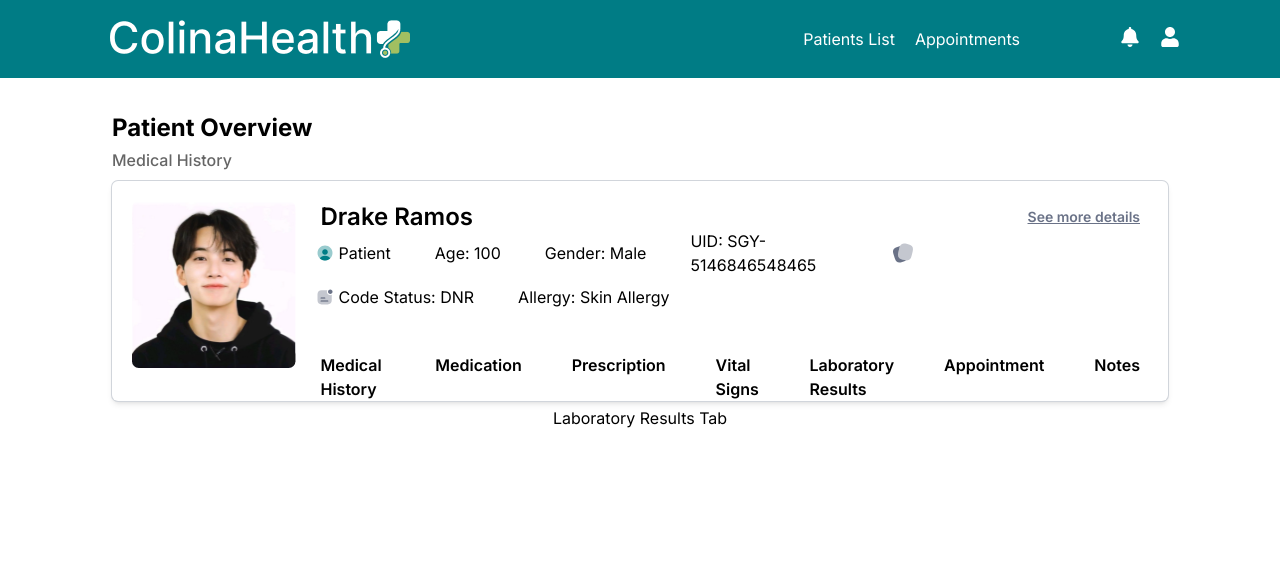
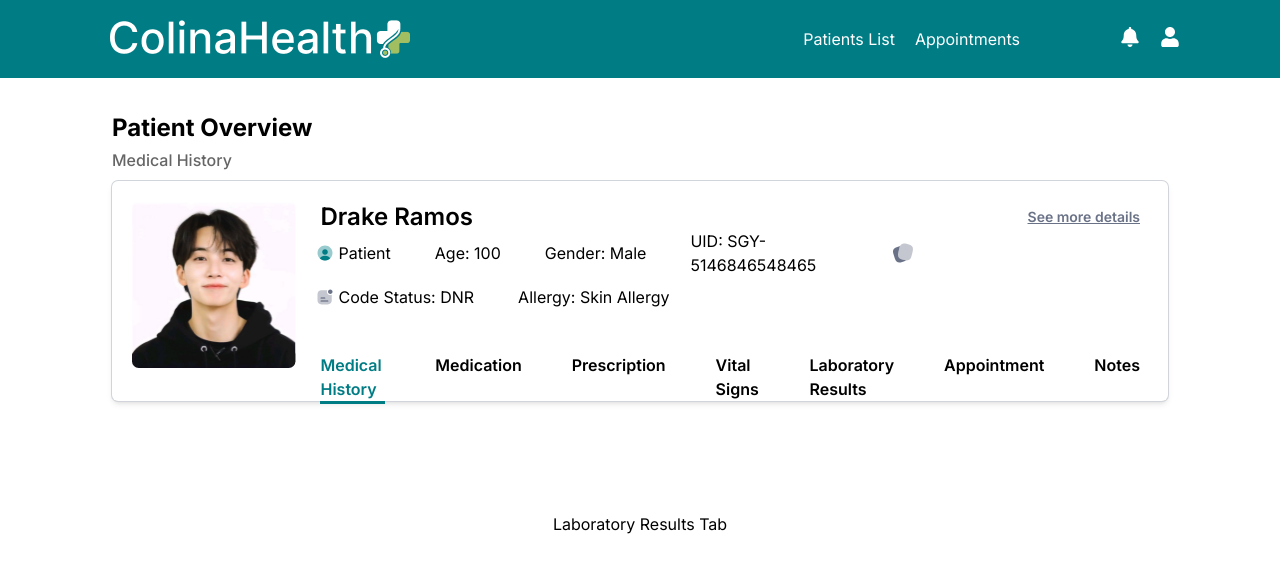
Before and after one commit to jairosolutions-com/colinahealth, a Next.js app: page /lab-results in a window 1280 px wide. Shown: the top 572 px of the page. Built offline with nearby package versions, Linux system fonts and the light colour scheme.

Commit message:
patient overview updates with the hover state

```diff
--- a/app/(routes)/(patient-overview)/layout.tsx
+++ b/app/(routes)/(patient-overview)/layout.tsx
@@ -1,7 +1,8 @@
 "use client";
 
+import { useState } from "react";
 import { onNavigate } from "@/actions/navigation";
-import { Navbar } from "@/components/navbar";
+import Image from "next/image";
 import { useRouter } from "next/navigation";
 
 export default function PatientOverviewLayout({
@@ -10,6 +11,7 @@ export default function PatientOverviewLayout({
   children: React.ReactNode;
 }>) {
   const router = useRouter();
+  const [activeTab, setActiveTab] = useState<number>(0);
   const tabs = [
     {
       label: "Medical History",
@@ -40,14 +42,15 @@ export default function PatientOverviewLayout({
       url: "/notes",
     },
   ];
+
   return (
-    <div className="flex flex-col w-full gap-[150px] px-28 mt-28">
+    <div className="flex flex-col w-full px-28 mt-28">
       <div className="flex flex-col gap-[5px]">
         <div className="text-2xl font-bold">
           <h1>Patient Overview</h1>
           <p className="text-[16px] font-medium opacity-60">Medical History</p>
         </div>
-        <div className="form ring-1 w-full h-full shadow-md ring-gray-300 px-5 pt-5 rounded-md">
+        <div className="form ring-1 w-full h-[220px] shadow-md ring-gray-300 px-5 pt-5 rounded-md">
           <div className="flex">
             <div className="flex flex-col">
               <img
@@ -57,7 +60,6 @@ export default function PatientOverviewLayout({
                 height="200"
               />
             </div>
-            {/* 1 */}
             <div className="justify-between ml-4 flex flex-col w-full ">
               <div>
                 <div className=" w-full justify-between text-2xl font-semibold flex px-2">
@@ -77,13 +79,12 @@ export default function PatientOverviewLayout({
                       src="/imgs/profile-circle.svg"
                       className="px-1"
                       alt="profile"
-                      width="26" // Adjust these values to change the size
-                      height="26" // Adjust these values to change the size
+                      width="26"
+                      height="26"
                     />
                     <div>
                       <p className="flex items-center mr-11">Patient</p>
                     </div>
-                    {/*  */}
                     <div className="flex">
                       <div>
                         <p className="flex items-center mr-11">Age: 100</p>
@@ -99,22 +100,20 @@ export default function PatientOverviewLayout({
                       </div>
                     </div>
                   </div>
-                  {/*  */}
                   <div className="mb-5"></div>
                   <div className="flex flex-row w-full">
                     <img
                       src="/imgs/codestatus.svg"
                       className="px-1"
                       alt="codestatus"
-                      width="26" // Adjust these values to change the size
-                      height="26" // Adjust these values to change the size
+                      width="26"
+                      height="26"
                     />
                     <div>
                       <p className="flex items-center mr-11">
                         Code Status: DNR
                       </p>
                     </div>
-                    {/*  */}
                     <div className="flex">
                       <div>
                         <div></div>
@@ -128,9 +127,16 @@ export default function PatientOverviewLayout({
                     <div className="flex gap-[50px] py-5 px-2">
                       {tabs.map((tab, index) => (
                         <p
-                          className="cursor-pointer font-semibold hover:text-[#007C85] hover:border-b-[3px] h-[28px] border-[#007C85]"
+                          className={`cursor-pointer font-semibold ${
+                            activeTab === index
+                              ? "text-[#007C85] border-b-[3px] border-[#007C85]"
+                              : "hover:text-[#007C85] hover:border-b-[3px] border-[#007C85]"
+                          }`}
                           key={index}
-                          onClick={() => onNavigate(router, tab.url)}
+                          onClick={() => {
+                            setActiveTab(index);
+                            router.push(tab.url);
+                          }}
                         >
                           {tab.label}
                         </p>
@@ -141,9 +147,9 @@ export default function PatientOverviewLayout({
               </div>
             </div>
           </div>
-        </div>
-        <div className="h-full w-full flex items-center justify-center">
-          {children}
+          <div className="h-full w-full flex items-center justify-center">
+            {children}
+          </div>
         </div>
       </div>
     </div>
```
